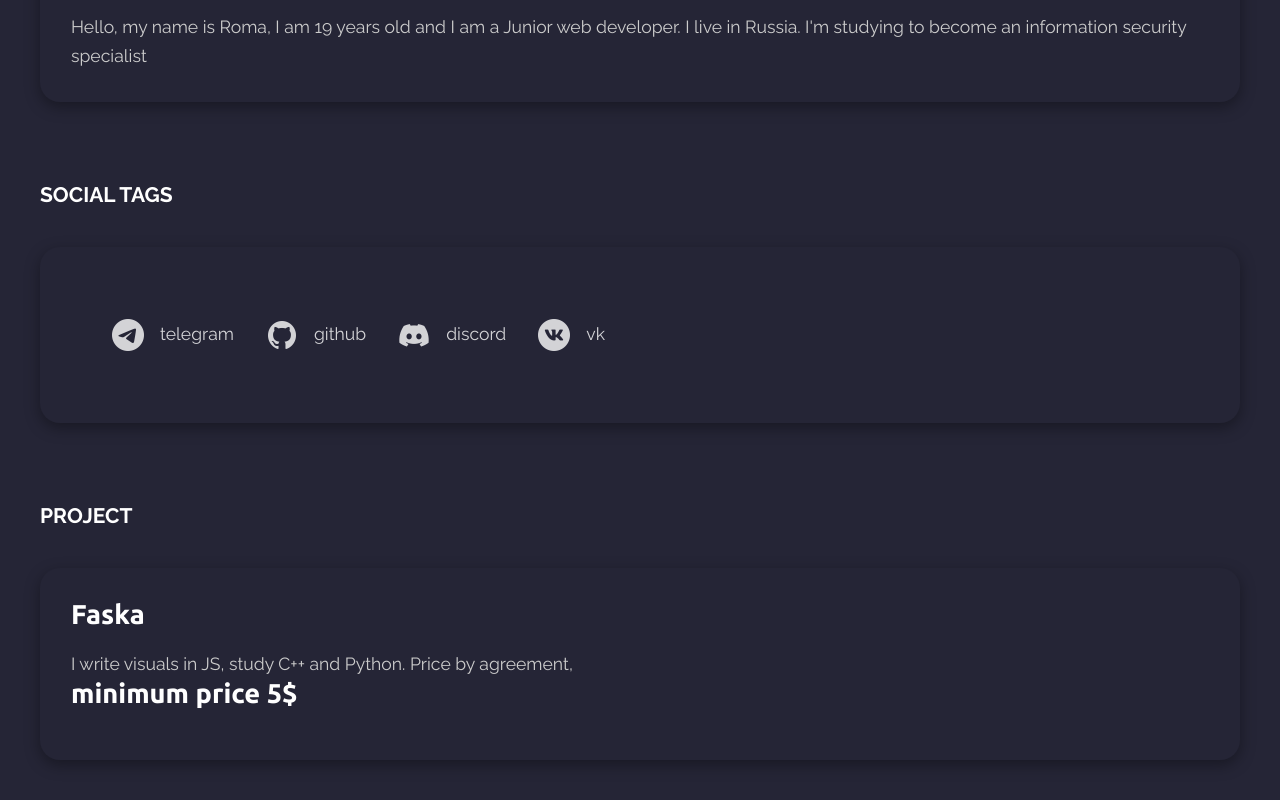
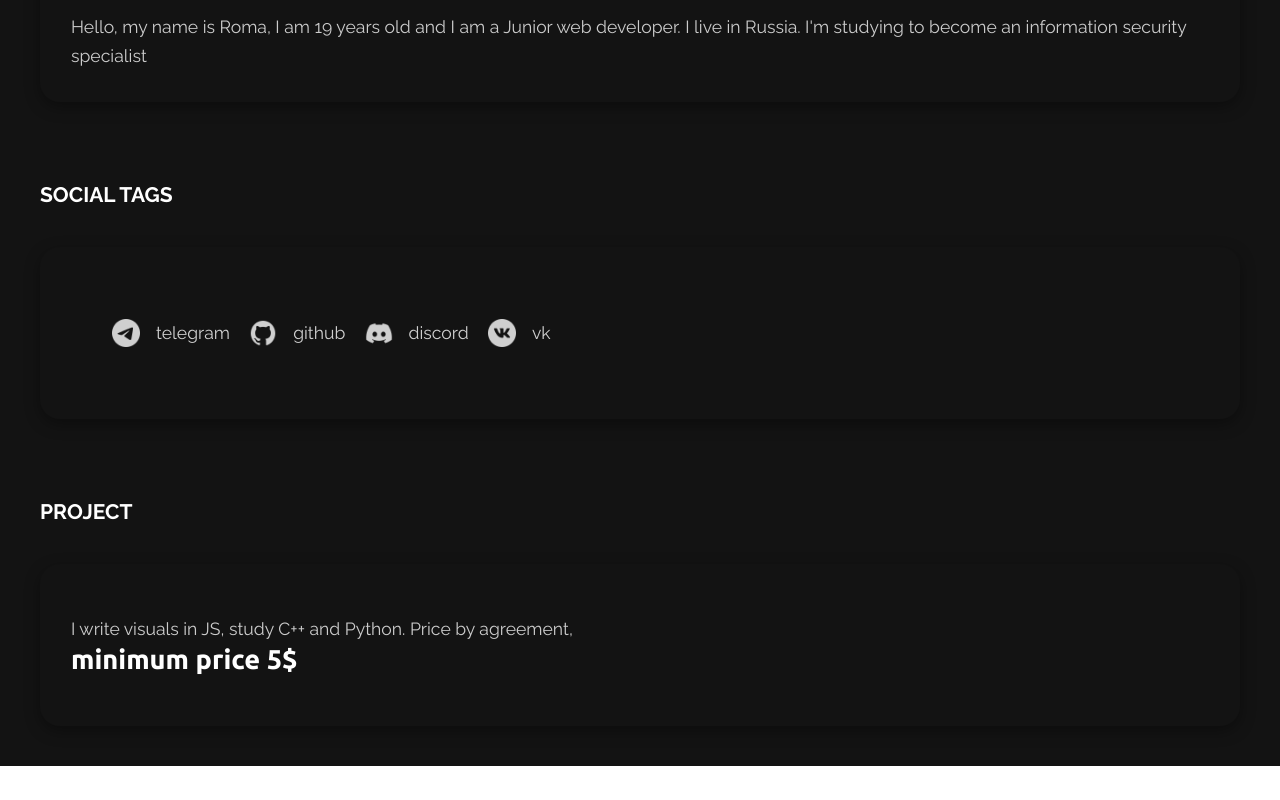
Before and after one commit to user-bat/user, a plain HTML site: page index.html in a window 1280 px wide. Shown: the part 975-1775 px from the top of the page. After the commit the page ends 1741 px from the top, so only its background shows below. Drawn offline with nearby package versions, Linux system fonts and the light colour scheme.

Commit message:
theme fix

```diff
--- a/index.html
+++ b/index.html
@@ -13,7 +13,7 @@
 <body>
 
     <div>
-        <input class="button" type="button" value="Toggle" id="toggle-theme" />
+        <input class="button" type="button" value="Theme" id="toggle-theme" />
     </div>
 
     <header>
@@ -89,7 +89,7 @@
         <div class="card">
             <div class="info">
                 <h1>
-                    Faska
+
                 </h1>
                 <p>
                     I write visuals in JS, study C++ and Python.
--- a/style.css
+++ b/style.css
@@ -205,17 +205,17 @@ header .info-text .scroll::before{
 
 }
 
-.link:hover, .icon{
-    filter: invert(000%) sepia(000%) saturate(0%) hue-rotate(1deg) brightness(00%) contrast(100%);
+.link:hover {
+   transform: scale(1.5);
+    padding-left: 2rem;
+    padding-right: 2rem;
 }
-/* .link-telegram:hover{
-    width: 13rem;
 
-} */
 .icon{
-    width: 2rem;
-    height: 2rem;
+    width: 1.75rem;
+    height: 1.75rem;
     filter: invert(100%) sepia(100%) saturate(1300%) hue-rotate(10deg) brightness(50%) contrast(100%);
+
   }
   .name-link{
     box-sizing: border-box;
@@ -239,7 +239,7 @@ header .info-text .scroll::before{
     display: flex;
     align-items: center;
     justify-content: center;
-    gap: 2rem ;
+    gap: 1.2rem ;
 }
 @keyframes pulse-text {
     0%, 100%{
@@ -263,16 +263,18 @@ header .info-text .scroll::before{
     border-radius: 0.5rem;
 }
 :root{
-    --header-bg-color: #252536;
-    --section-bg-color:#252536;
+    --particles-color:rgb(0, 0, 0);
+    --header-bg-color: #131313;
+    --section-bg-color:#131313;
     --text-color:#ffffff;
-    --panel-bg-color: #253626;
+    --panel-bg-color: #535353;
   }
   :root[theme='dark'] {
-    --header-bg-color: #253626;
-    --section-bg-color:#253626;
+    --particles-color:white;
+    --header-bg-color: #535353;
+    --section-bg-color:#535353;
     --text-color:#ffffff;
-    --panel-bg-color: #252536;
+    --panel-bg-color: #131313;
   }
   input[type=button] {
     color: var(--text-color);
```
